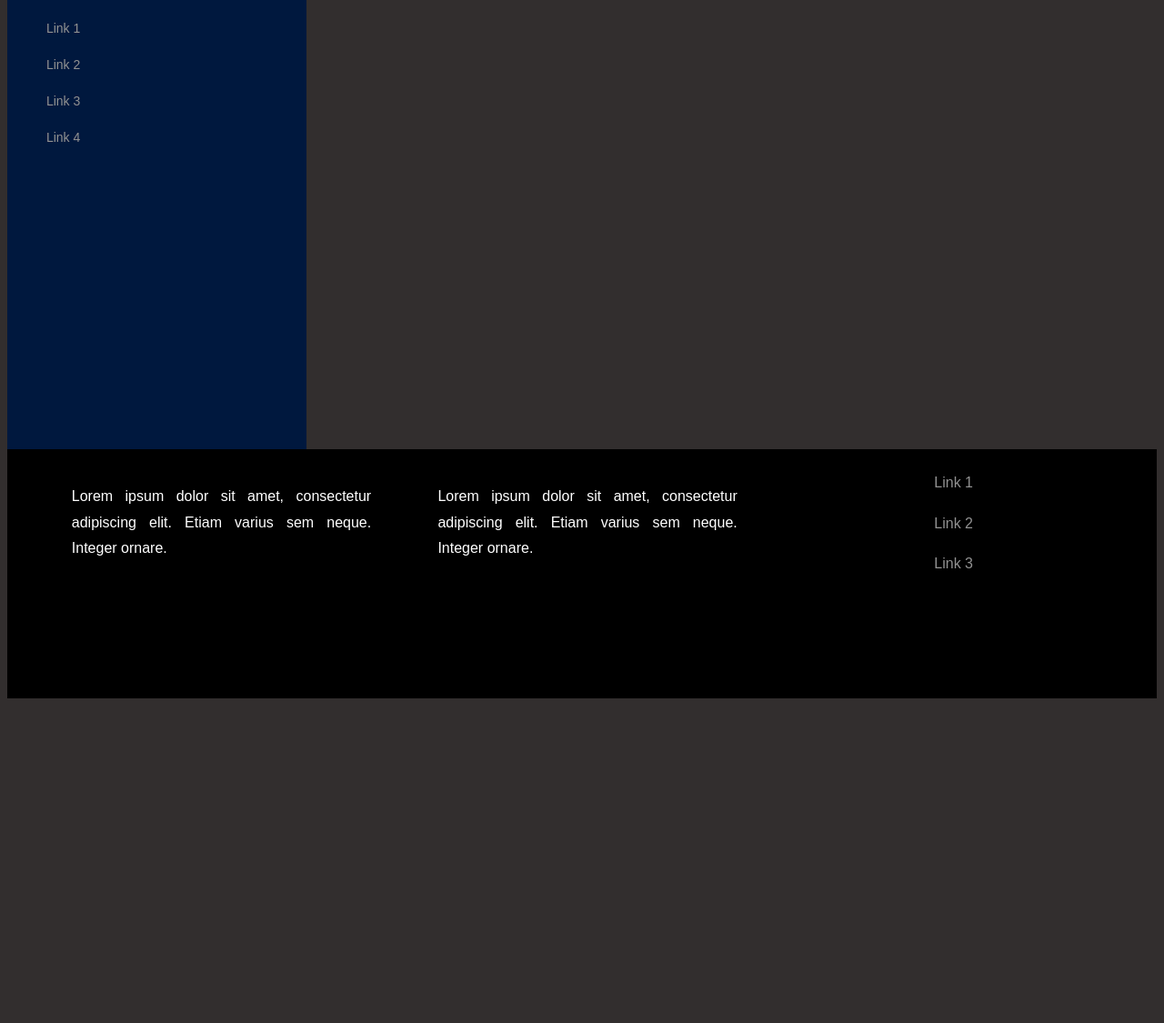
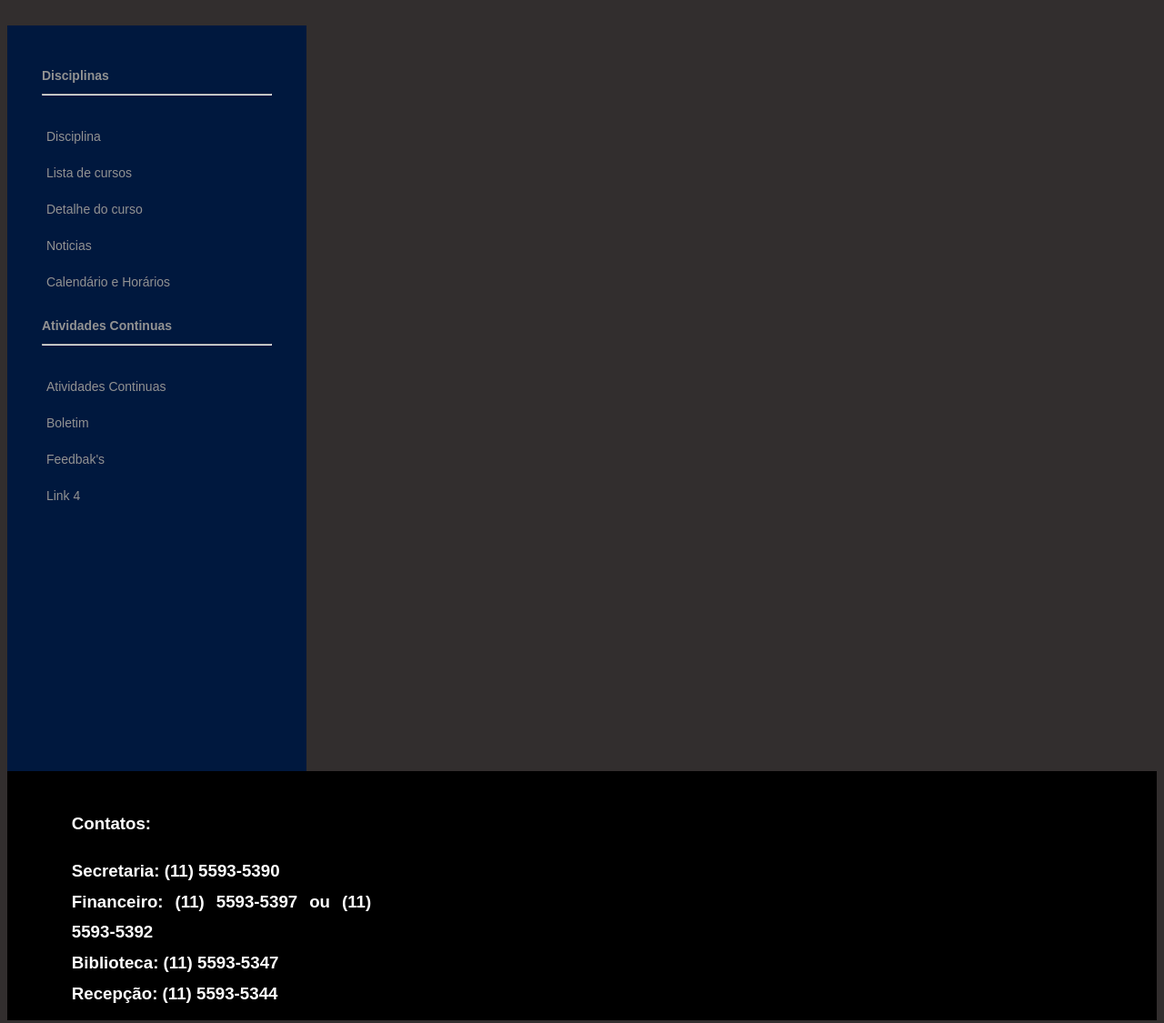
Before and after one commit to kayke2000/LMS-Impacta, a Python web app: template template/template.html in a window 1280 px wide. Shown: the part 908-2033 px from the top of the page at 91% size. Before the commit the page ends 1676 px from the top, so only its background shows below. Run offline with Jinja, Linux system fonts and the light colour scheme; the template is opened without the code that fills it, so the values that code supplies are empty.

Commit message:
Update template.html
Mudanças no html.

```diff
--- a/template/template.html
+++ b/template/template.html
@@ -2,10 +2,12 @@
 <html>
 <head>
 <meta charset="utf-8">
-<title>LMS</title>
+<title>Area do Aluno</title>
 <meta name="viewport" content="width=device-width, initial-scale=1">
 <link href="style_css\PagStyle.css" rel="stylesheet" type="text/css">
-<link rel="icon"  href="images/logoico.ico" type="image/x-icon"/>
+<link href="style_css\stilosHome.css" rel="stylesheet" type="text/css">
+
+<link rel="icon"  href="images/logoico.jpg" type="image/x-icon"/>
 
 
 </head>
@@ -17,17 +19,25 @@
     <div class="logo">
 
 		<!-- LOGO -->
-		<img src="images/logo.png" alt="logo">
+		<a href="index.html"><img src="images/logo.png" alt="logo">  </a>
     </div>
-    <div class="headerLinks"><a href="#" title="Login">Login</a></div>
-	  <div class="headerLinksInf"><a href="#" title="teste"><h4>Torne seu Futuro mais colorido</h4></a></div>
+    <div class="headerLinks"><a href="#" title="Login"><img src="images/login_in-512.png" alt="Login"></a></div>
+	  <!-- <div class="headerLinksInf"><a href="#" title="teste"><h4>Torne seu Futuro mais colorido</h4></a></div> -->
 
   </header>
   <section class="offer">
     <!-- Espaço para banner -->
-
-    <h2>Faculdade Impacta</h2>
-    <p>Descubra o Futuro</p>
+    <article>
+      <h2>LMS Advanced</h2>
+    </article>
+    <article>
+      <div class="Perfil">
+        <img src="images/UserImg.png" alt="Foto Usuario">
+        <p>{Nome do Aluno}</p>
+        <p>{Curso que faz e semestre}</p>
+      </div>
+    </article>
+    <!-- <p>Descubra o Futuro</p> -->
   </section>
 
   <!--DIV PRINCIPAL DO CONTEUDO-->
@@ -36,22 +46,23 @@
     <section class="sidebar">
       <div class="menubar">
         <nav class="menu">
-          <h2>MENU ITEM 1 </h2>
+          <h2>Disciplinas </h2>
           <hr>
           <ul>
-            <li><a href="#" title="Link">Link 1</a></li>
-            <li><a href="#" title="Link">Link 2</a></li>
-            <li><a href="#" title="Link">Link 3</a></li>
-            <li class="notimp"><!--  A classe notimp é aplicada para remover este link das visualizações de tablet e telefone --><a href="#"  title="Link">Link 4</a></li>
+            <li><a href="disciplina.html" title="Link">Disciplina</a></li>
+            <li><a href="lstcursos.html" title="Link">Lista de cursos</a></li>
+            <li><a href="#" title="Link">Detalhe do curso</a></li>
+            <li ><a href="noticias.html"  title="Link">Noticias</a></li>
+            <li><a href="calndehora.html" title="Link">Calendário e Horários</a></li>
           </ul>
         </nav>
         <nav class="menu">
-          <h2>MENU ITEM 2 </h2>
+          <h2>Atividades Continuas</h2>
           <hr>
           <ul>
-            <li><a href="#" title="Link">Link 1</a></li>
-            <li><a href="#" title="Link">Link 2</a></li>
-            <li><a href="#" title="Link">Link 3</a></li>
+            <li><a href="#" title="Link">Atividades Continuas</a></li>
+            <li><a href="#" title="Link">Boletim</a></li>
+            <li><a href="#" title="Link">Feedbak's</a></li>
             <li class="notimp"><!--  A classe notimp é aplicada para remover este link das visualizações de tablet e telefone--><a href="#" title="Link">Link 4</a></li>
           </ul>
         </nav>
@@ -63,23 +74,29 @@
     <section class="mainContent">
 
 
+
     </section>
 	  <!--FIM DO CONTEUDO -->
   </div>
 
-
 <footer>
     <!-- FOOTER -->
-    <div>
-      <p>Lorem ipsum dolor sit amet, consectetur adipiscing elit. Etiam varius sem neque. Integer ornare.</p>
-    </div>
-    <div>
-      <p>Lorem ipsum dolor sit amet, consectetur adipiscing elit. Etiam varius sem neque. Integer ornare.</p>
-    </div>
-    <div class="footerlinks">
-      <p><a href="#" title="Link">Link 1 </a></p>
-      <p><a href="#" title="Link">Link 2</a></p>
-      <p><a href="#" title="Link">Link 3</a></p>
+    <div class="">
+        <article class="">
+          <h3>Contatos:</h3>
+          <h3>Secretaria: (11) 5593-5390<br>
+
+              Financeiro: (11) 5593-5397 ou (11) 5593-5392<br>
+
+              Biblioteca: (11) 5593-5347<br>
+
+              Recepção: (11) 5593-5344</h3>
+        </article>
+        <article class="">
+          <a href="https://www.facebook.com/FacImpacta/"><img src="images/facebookIcon.png" alt="Facebook"></a>
+          <a href="https://www.instagram.com/faculdadeimpacta/"><img src="images/InstagramIcon.png" alt="Instragram"></a>
+          <a href="https://www.youtube.com/user/GrupoImpacta/featured"><img src="images/YouTubeIcon.png" alt="Youtube"></a>
+        </article>
     </div>
   </footer>
 </div>
```
